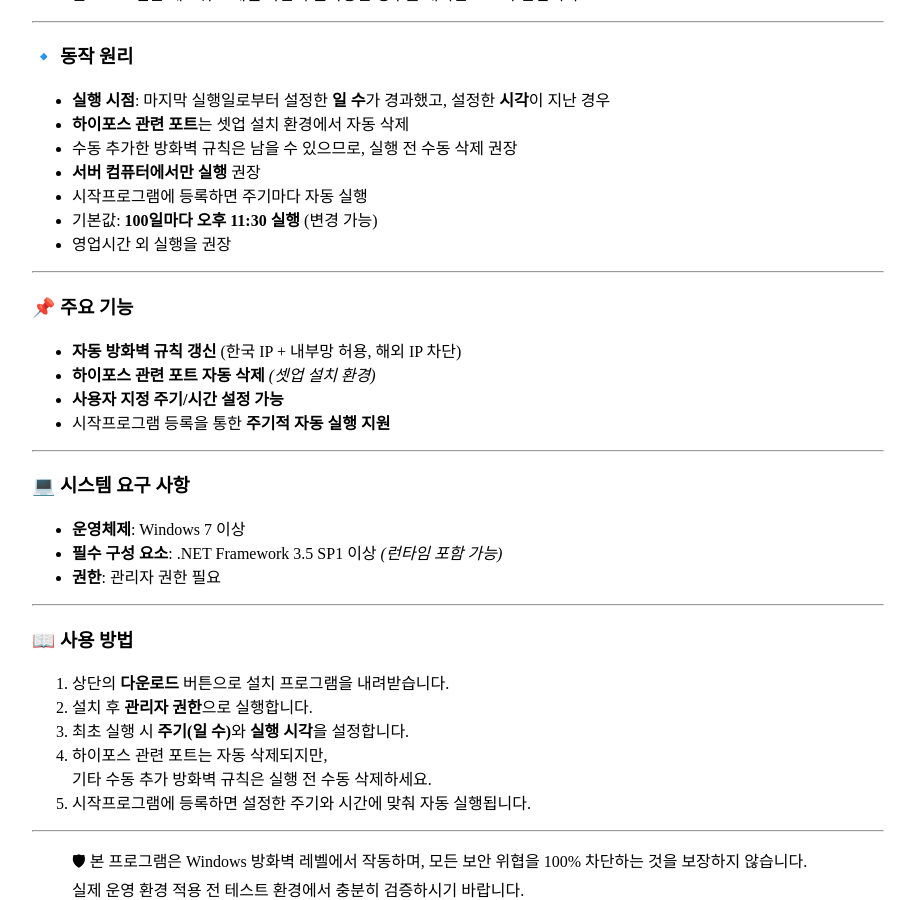
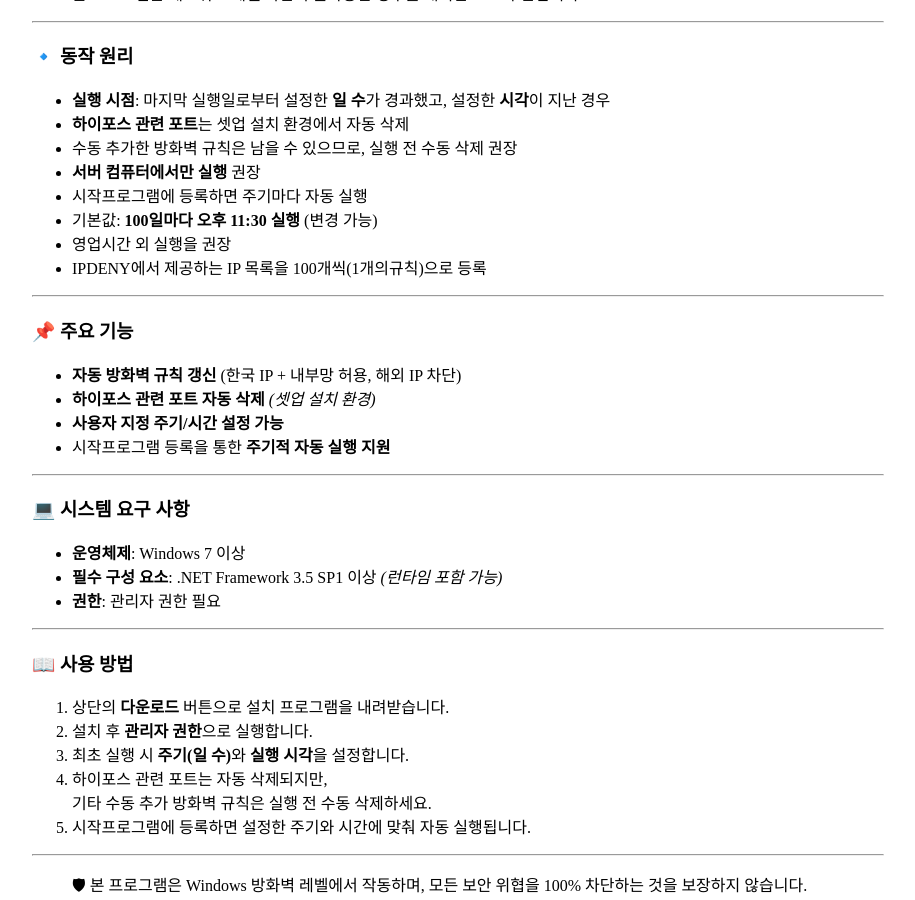
Before and after one commit to LeeTaeJong/LeeTaeJong.github.io, a Jekyll site: the page built from projects/HyFireWall.md, in a window 1280 px wide and 900 px high, scrolled down 623 px. Shown: the whole window, without its empty margins (158-1073 px from the left). Built offline with Jekyll 4.4.1, drawn with Linux system fonts in a browser that asks for light colours.

Commit message:
Update HyFireWall.md

```diff
--- a/projects/HyFireWall.md
+++ b/projects/HyFireWall.md
@@ -30,6 +30,7 @@ faq:
 - 시작프로그램에 등록하면 주기마다 자동 실행
 - 기본값: **100일마다 오후 11:30 실행** (변경 가능)
 - 영업시간 외 실행을 권장
+- IPDENY에서 제공하는 IP 목록을 100개씩(1개의규칙)으로 등록
 
 ---
 
```
